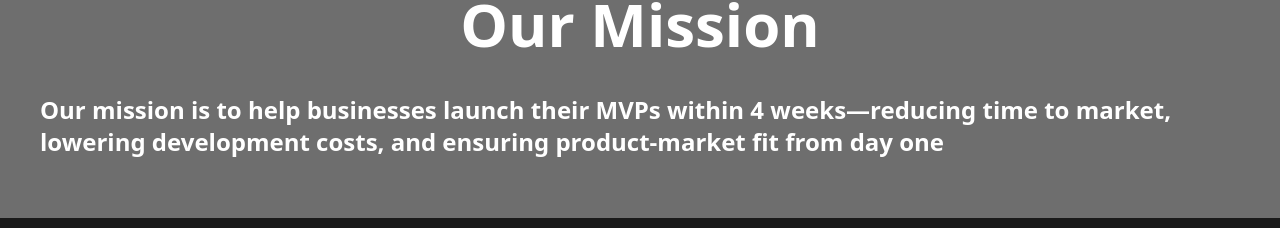
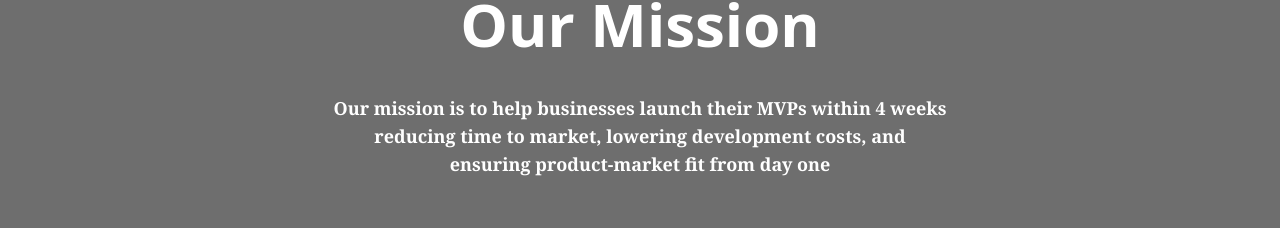
Before and after one commit to Sumama7798/Icode-frontend, a React (Vite) app: page / in a window 1280 px wide. Shown: the part 1890-2118 px from the top of the page. Built offline with nearby package versions, Linux system fonts and the light colour scheme; no server answers.

Commit message:
goal section

```diff
--- a/src/pageContents/homePageContents/ourGoalSection/OurGoalSection.jsx
+++ b/src/pageContents/homePageContents/ourGoalSection/OurGoalSection.jsx
@@ -28,10 +28,10 @@ const OurGoalSection = () => {
         initial="hidden"
         whileInView="show"
         viewport={{ once: true, amount: 0.3 }}
-        className='flex sm:flex-row lg:flex-row flex-col m-auto text-xl sm:text-2xl
-        lg:text-2xl font-prompt font-semibold text-white items-center justify-center
-        mx-auto mb-5'>
-        <p>Our mission is to help businesses launch their MVPs within 4 weeks—reducing time to market, lowering development costs, and ensuring product-market fit from day one</p>
+        className='flex justify-center text-center mx-auto mb-10 text-md text-white font-serif font-semibold'>
+        <p>Our mission is to help businesses launch their MVPs within 4 weeks <br/>
+         reducing time to market, lowering development costs, and <br/>
+          ensuring product-market fit from day one</p>
         </motion.div>
 
         </div>
```
